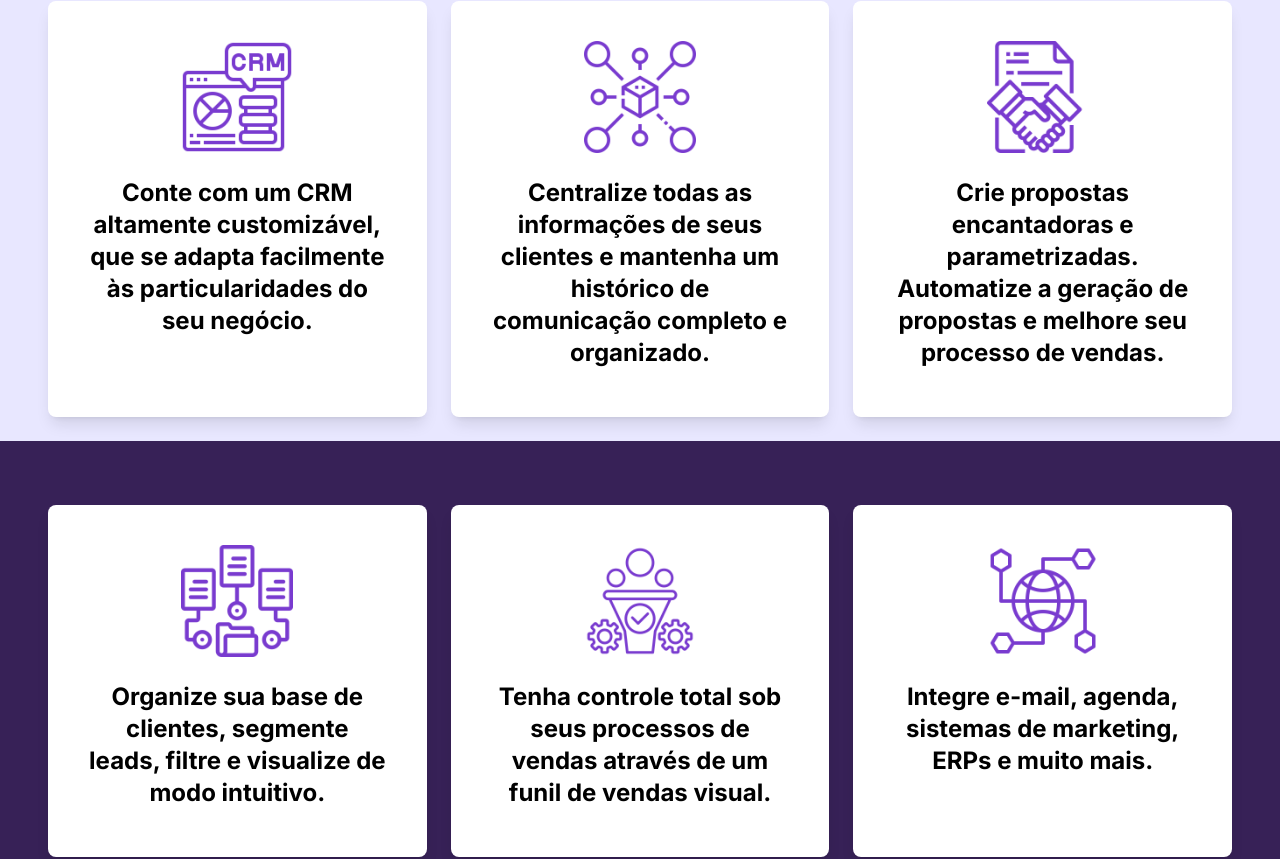
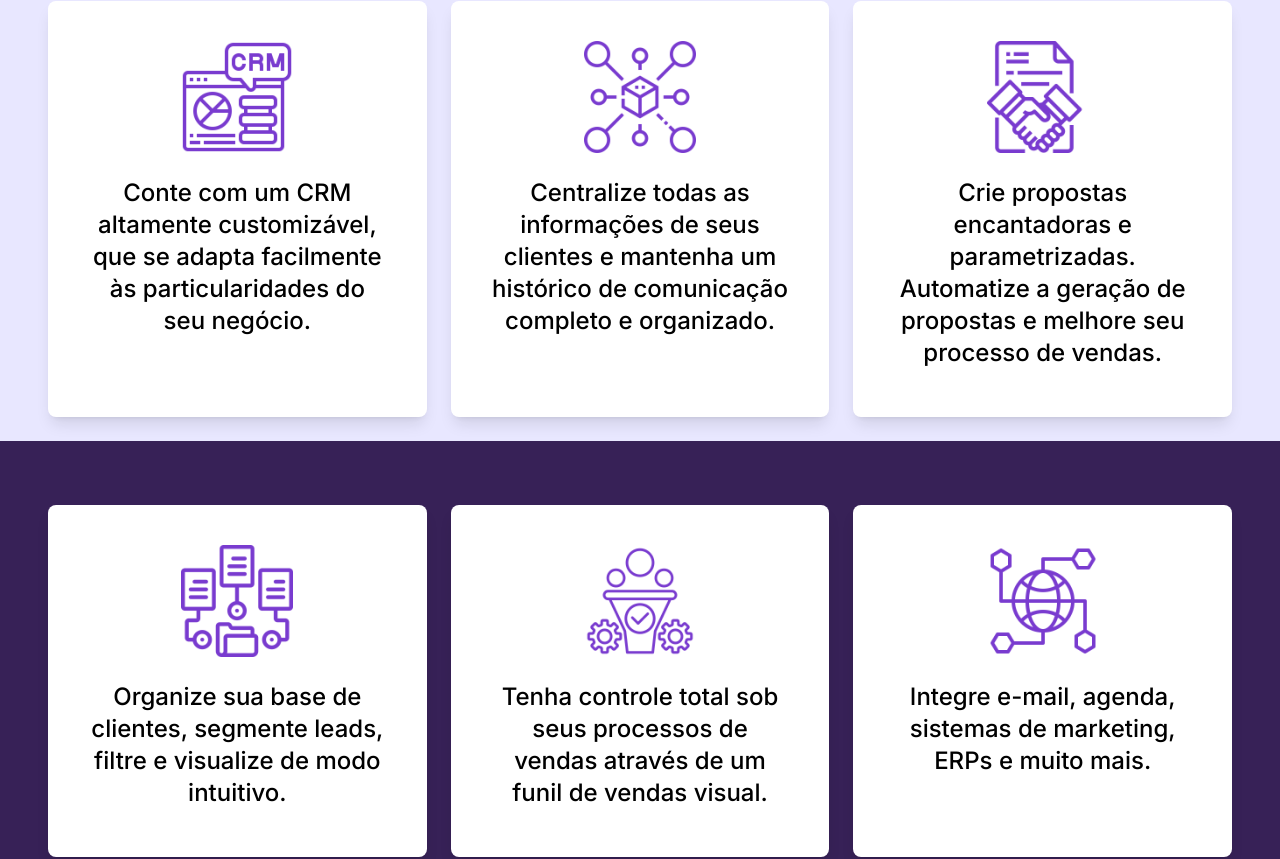
Before and after one commit to the-almeida/galileosoft.com.br, a Next.js app: page /ploomes in a window 1280 px wide. Shown: the part 1559-2418 px from the top of the page. Built offline with nearby package versions, Linux system fonts and the light colour scheme.

Commit message:
feat: Ajustes finais página ploomes

```diff
--- a/app/ploomes/page.tsx
+++ b/app/ploomes/page.tsx
@@ -21,7 +21,7 @@
           sizes="112px"
         />
       </div>
-      <h3 className="text-black text-2xl font-bold text-center mb-2">
+      <h3 className="text-black text-2xl font-medium text-center mb-2">
         Conte com um CRM altamente customizável, que se adapta facilmente às particularidades do seu negócio.
       </h3>
     </Card>,
@@ -35,7 +35,7 @@
           sizes="112px"
         />
       </div>
-      <h3 className="text-black text-2xl font-bold text-center mb-2">
+      <h3 className="text-black text-2xl font-medium text-center mb-2">
         Centralize todas as informações de seus clientes e mantenha um histórico de comunicação completo e organizado.
       </h3>
     </Card>,
@@ -49,7 +49,7 @@
           sizes="112px"
         />
       </div>
-      <h3 className="text-black text-2xl font-bold text-center mb-2">
+      <h3 className="text-black text-2xl font-medium text-center mb-2">
         Crie propostas encantadoras e parametrizadas. Automatize a geração de propostas e melhore seu processo de vendas.
       </h3>
     </Card>
@@ -66,7 +66,7 @@
           sizes="112px"
         />
       </div>
-      <h3 className="text-black text-2xl font-bold text-center mb-2">
+      <h3 className="text-black text-2xl font-medium text-center mb-2">
         Organize sua base de clientes, segmente leads, filtre e visualize de modo intuitivo.
       </h3>
     </Card>,
@@ -80,7 +80,7 @@
           sizes="112px"
         />
       </div>
-      <h3 className="text-black text-2xl font-bold text-center mb-2">
+      <h3 className="text-black text-2xl font-medium text-center mb-2">
         Tenha controle total sob seus processos de vendas através de um funil de vendas visual.
       </h3>
     </Card>,
@@ -94,7 +94,7 @@
           sizes="112px"
         />
       </div>
-      <h3 className="text-black text-2xl font-bold text-center mb-2">
+      <h3 className="text-black text-2xl font-medium text-center mb-2">
         Integre e-mail, agenda, sistemas de marketing, ERPs e muito mais.
       </h3>
     </Card>
```
